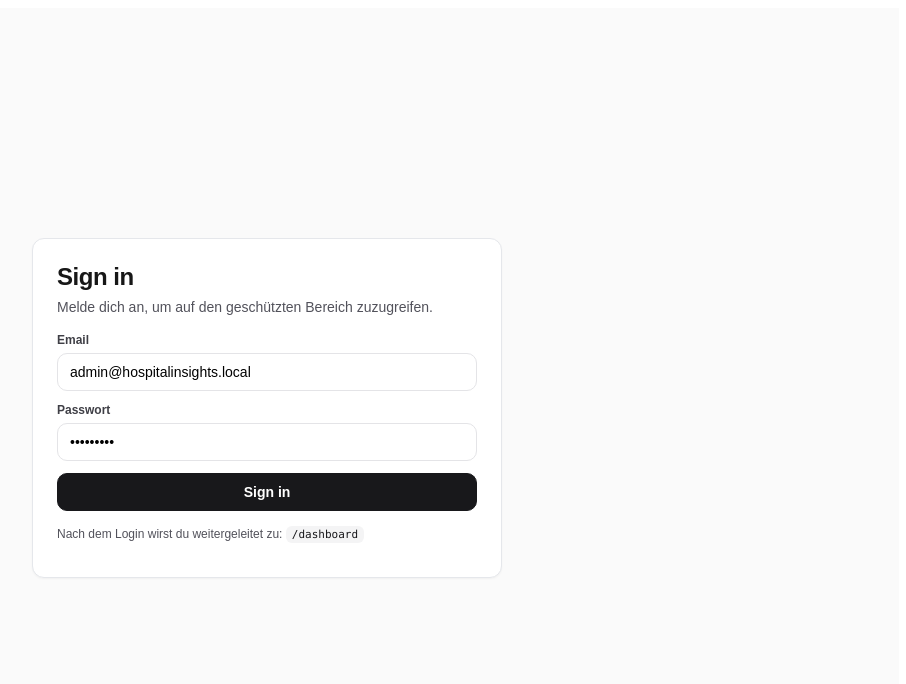
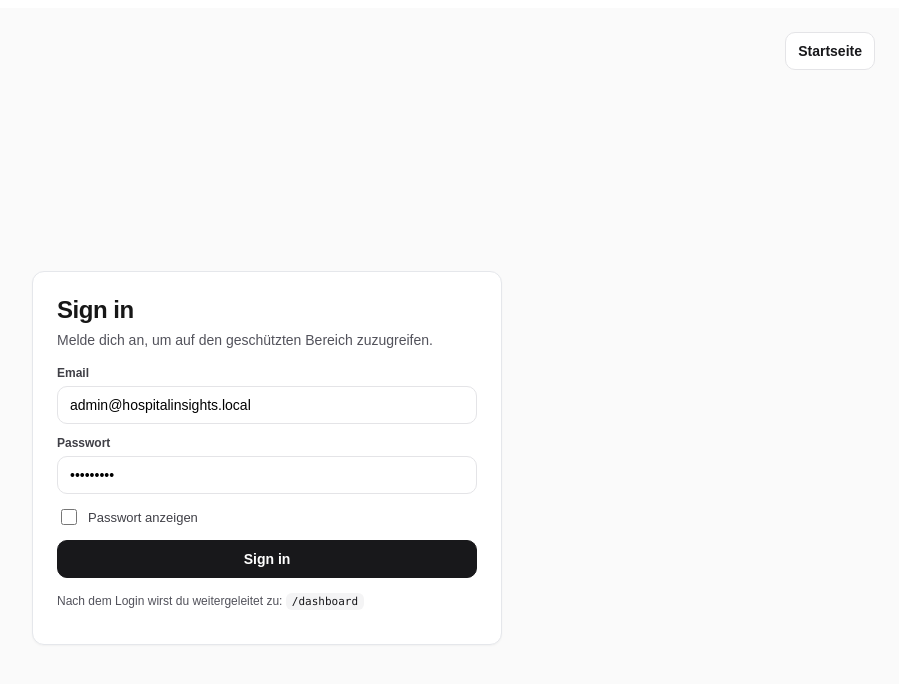
Before and after one commit to Lp04-Bruno/HospitalInsights, a Next.js app in the folder app/: page /signin in a window 1280 px wide. Shown: the top 684 px of the page, without its empty margins (373-1279 px from the left). Built offline with nearby package versions, Linux system fonts and the light colour scheme.

Commit message:
Adds navigation button and signin UI validation

```diff
--- a/app/app/page.module.css
+++ b/app/app/page.module.css
@@ -2,6 +2,48 @@
   max-width: 1120px;
   margin: 0 auto;
   padding: 20px;
+}
+
+.header {
+  display: flex;
+  align-items: center;
+  justify-content: space-between;
+  gap: 12px;
+}
+
+.nav {
+  display: flex;
+  align-items: center;
+  gap: 10px;
+}
+
+.button {
+  display: inline-flex;
+  align-items: center;
+  justify-content: center;
+  padding: 10px 12px;
+  border-radius: 10px;
+  border: 1px solid #e4e4e7;
+  background: #fff;
+  color: #18181b;
+  text-decoration: none;
+  font-size: 14px;
+  font-weight: 600;
+  line-height: 1;
+}
+
+.button:hover {
+  background: #fafafa;
+}
+
+.primary {
+  border-color: #18181b;
+  background: #18181b;
+  color: #fff;
+}
+
+.primary:hover {
+  background: #27272a;
 }
 
 .title {
--- a/app/app/page.tsx
+++ b/app/app/page.tsx
@@ -1,6 +1,9 @@
 import styles from "./page.module.css";
+import Link from "next/link";
+import { getServerAuthSession } from "@/lib/auth";
 
 export default async function Home() {
+  const session = await getServerAuthSession();
   const dashboardId = Number(process.env.METABASE_DASHBOARD_ID ?? "1");
   const baseUrl = process.env.NEXTAUTH_URL ?? "http://localhost:3000";
 
@@ -12,7 +15,23 @@ export default async function Home() {
 
   return (
     <main className={styles.page}>
-      <h1 className={styles.title}>HospitalInsights</h1>
+      <header className={styles.header}>
+        <h1 className={styles.title}>HospitalInsights</h1>
+        <nav className={styles.nav}>
+          {session ? (
+            <Link href="/dashboard" className={`${styles.button} ${styles.primary}`}>
+              Dashboard
+            </Link>
+          ) : (
+            <Link
+              href="/signin?callbackUrl=/dashboard"
+              className={`${styles.button} ${styles.primary}`}
+            >
+              Sign in
+            </Link>
+          )}
+        </nav>
+      </header>
 
       <div className={styles.frameWrap}>
         {data.iframeUrl ? (
--- a/app/app/signin/SignInForm.tsx
+++ b/app/app/signin/SignInForm.tsx
@@ -11,6 +11,7 @@ type SignInFormProps = {
 export function SignInForm({ callbackUrl }: SignInFormProps) {
   const [email, setEmail] = useState("admin@hospitalinsights.local");
   const [password, setPassword] = useState("admin1234");
+  const [showPassword, setShowPassword] = useState(false);
   const [error, setError] = useState<string | null>(null);
   const [isLoading, setIsLoading] = useState(false);
 
@@ -26,6 +27,12 @@ export function SignInForm({ callbackUrl }: SignInFormProps) {
         onSubmit={async (e) => {
           e.preventDefault();
           setError(null);
+
+          if (!email.trim() || !password) {
+            setError("Bitte Email und Passwort ausfüllen.");
+            return;
+          }
+
           setIsLoading(true);
 
           try {
@@ -49,8 +56,13 @@ export function SignInForm({ callbackUrl }: SignInFormProps) {
             value={email}
             onChange={(e) => setEmail(e.target.value)}
             placeholder="Email"
+            type="email"
+            required
             autoComplete="email"
             inputMode="email"
+            autoCapitalize="none"
+            autoCorrect="off"
+            spellCheck={false}
             className={styles.input}
           />
         </label>
@@ -59,12 +71,23 @@ export function SignInForm({ callbackUrl }: SignInFormProps) {
           <span className={styles.label}>Passwort</span>
           <input
             value={password}
-            type="password"
+            type={showPassword ? "text" : "password"}
             onChange={(e) => setPassword(e.target.value)}
             placeholder="Password"
+            required
             autoComplete="current-password"
             className={styles.input}
           />
+        </label>
+
+        <label className={styles.checkRow}>
+          <input
+            className={styles.checkbox}
+            type="checkbox"
+            checked={showPassword}
+            onChange={(e) => setShowPassword(e.target.checked)}
+          />
+          <span className={styles.checkLabel}>Passwort anzeigen</span>
         </label>
 
         <button
@@ -76,7 +99,7 @@ export function SignInForm({ callbackUrl }: SignInFormProps) {
         </button>
 
         {error && (
-          <p className={styles.error}>
+          <p className={styles.error} role="alert" aria-live="polite">
             {error === "CredentialsSignin"
               ? "Email oder Passwort ist falsch."
               : error}
--- a/app/app/signin/page.module.css
+++ b/app/app/signin/page.module.css
@@ -2,6 +2,30 @@
   min-height: 100vh;
   background: #fafafa;
   padding: 24px;
+}
+
+.header {
+  display: flex;
+  justify-content: flex-end;
+  margin-bottom: 12px;
+}
+
+.topLink {
+  display: inline-flex;
+  align-items: center;
+  justify-content: center;
+  padding: 10px 12px;
+  border-radius: 10px;
+  border: 1px solid #e4e4e7;
+  background: #fff;
+  color: #18181b;
+  text-decoration: none;
+  font-size: 14px;
+  font-weight: 600;
+}
+
+.topLink:hover {
+  background: #f4f4f5;
 }
 
 .center {
--- a/app/app/signin/page.tsx
+++ b/app/app/signin/page.tsx
@@ -1,4 +1,5 @@
 import { SignInForm } from "./SignInForm";
+import Link from "next/link";
 import styles from "./page.module.css";
 
 type SignInPageProps = {
@@ -15,6 +16,11 @@ export default function SignInPage({ searchParams }: SignInPageProps) {
 
   return (
     <main className={styles.page}>
+      <header className={styles.header}>
+        <Link href="/" className={styles.topLink}>
+          Startseite
+        </Link>
+      </header>
       <div className={styles.center}>
         <SignInForm callbackUrl={callbackUrl} />
       </div>
--- a/app/app/signin/sign-in-form.module.css
+++ b/app/app/signin/sign-in-form.module.css
@@ -25,6 +25,23 @@
   margin-top: 18px;
   display: grid;
   gap: 12px;
+}
+
+.checkRow {
+  display: inline-flex;
+  align-items: center;
+  gap: 8px;
+  user-select: none;
+}
+
+.checkbox {
+  width: 16px;
+  height: 16px;
+}
+
+.checkLabel {
+  font-size: 13px;
+  color: #3f3f46;
 }
 
 .field {
```
